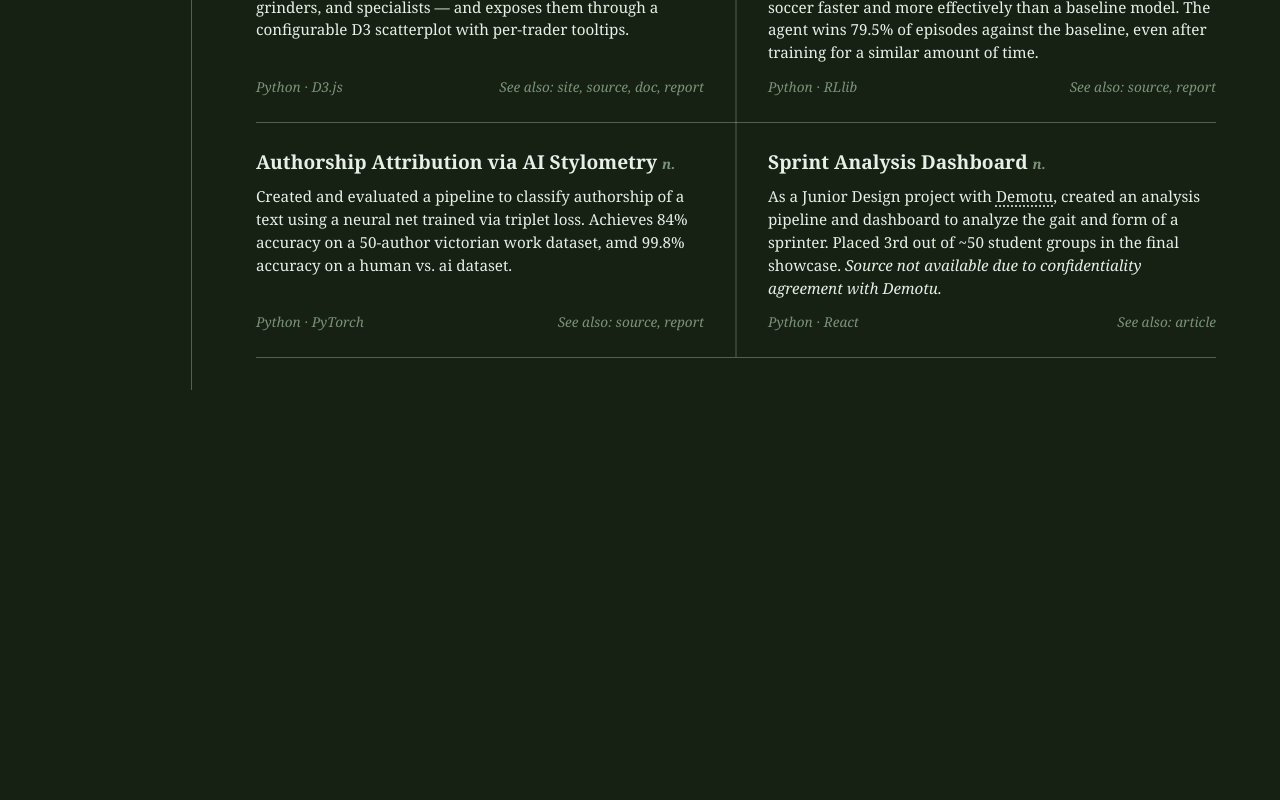
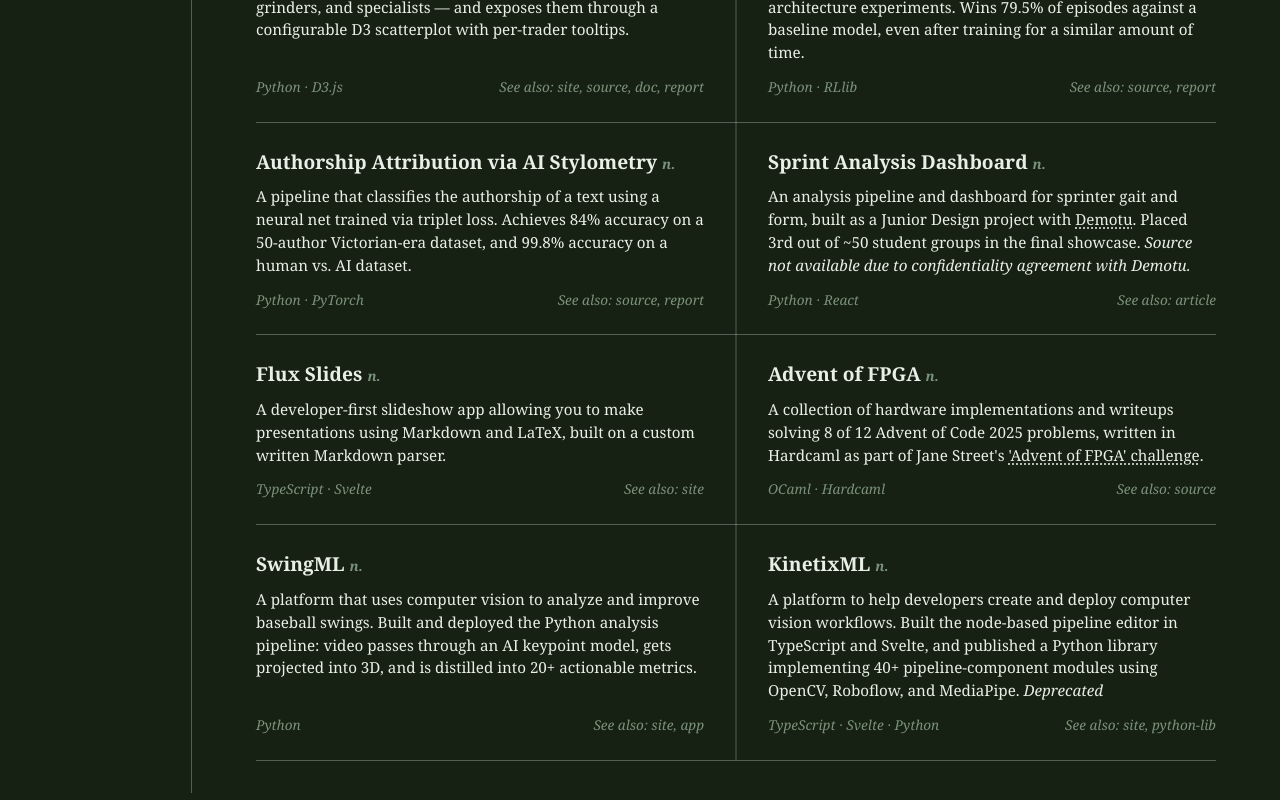
Before and after one commit to VirtualMe64/my-site, a React (Vite) app: page / in a window 1280 px wide. Shown: the part 1975-2775 px from the top of the page. Before the commit the page ends 2429 px from the top, so only its background shows below. Built offline with nearby package versions, Linux system fonts and the light colour scheme; a web font is replaced by a local one.

Commit message:
add remaining projects

```diff
--- a/src/components/sections/Projects.jsx
+++ b/src/components/sections/Projects.jsx
@@ -17,7 +17,7 @@ const projects = [
   {
     name: 'RL Soccer Agent',
     pos: 'n.',
-    def: 'Via reward shaping and experimenting with neural network architecture, we trained a model to play a simple 2v2 game of soccer faster and more effectively than a baseline model. The agent wins 79.5% of episodes against the baseline, even after training for a similar amount of time.',
+    def: 'A reinforcement learning agent that plays a simple 2v2 game of soccer, trained via reward shaping and neural network architecture experiments. Wins 79.5% of episodes against a baseline model, even after training for a similar amount of time.',
     stack: 'Python · RLlib',
     links: [
       { label: 'source', href: 'https://github.com/VirtualMe64/soccer-twos-starter/tree/main' },
@@ -27,7 +27,7 @@ const projects = [
   {
     name: 'Authorship Attribution via AI Stylometry',
     pos: 'n.',
-    def: 'Created and evaluated a pipeline to classify authorship of a text using a neural net trained via triplet loss. Achieves 84% accuracy on a 50-author victorian work dataset, amd 99.8% accuracy on a human vs. ai dataset.',
+    def: 'A pipeline that classifies the authorship of a text using a neural net trained via triplet loss. Achieves 84% accuracy on a 50-author Victorian-era dataset, and 99.8% accuracy on a human vs. AI dataset.',
     stack: 'Python · PyTorch',
     links: [
       { label: 'source', href: 'https://github.com/VirtualMe64/cs7643-style2vec' },
@@ -37,11 +37,49 @@ const projects = [
   {
     name: 'Sprint Analysis Dashboard',
     pos: 'n.',
-    def: <>As a Junior Design project with <a href="https://demotu.org" target="_blank" rel="noreferrer">Demotu</a>, created an analysis pipeline and dashboard to analyze the gait and form of a sprinter. Placed 3rd out of ~50 student groups in the final showcase. <em>Source not available due to confidentiality agreement with Demotu.</em></>,
+    def: <>An analysis pipeline and dashboard for sprinter gait and form, built as a Junior Design project with <a href="https://demotu.org" target="_blank" rel="noreferrer">Demotu</a>. Placed 3rd out of ~50 student groups in the final showcase. <em>Source not available due to confidentiality agreement with Demotu.</em></>,
     stack: 'Python · React',
     links: [ {
       label: 'article', href: 'https://www.cc.gatech.edu/news/student-innovation-shines-spring-2025-cs-junior-design-capstone-expo#3rd'
     } ]
+  },
+  {
+    name: 'Flux Slides',
+    pos: 'n.',
+    def: 'A developer-first slideshow app allowing you to make presentations using Markdown and LaTeX, built on a custom written Markdown parser.',
+    stack: 'TypeScript · Svelte',
+    links: [
+      { label: 'site', href: 'https://flux-slides.vercel.app/' }
+    ]
+  },
+  {
+    name: 'Advent of FPGA',
+    pos: 'n.',
+    def: <>A collection of hardware implementations and writeups solving 8 of 12 Advent of Code 2025 problems, written in Hardcaml as part of Jane Street's <a href="https://blog.janestreet.com/advent-of-fpga-challenge-2025/" target="_blank" rel="noreferrer">'Advent of FPGA' challenge</a>.</>,
+    stack: 'OCaml · Hardcaml',
+    links: [
+      { label: 'source', href: 'https://github.com/VirtualMe64/aoc-hardcaml' }
+    ]
+  },
+  {
+    name: 'SwingML',
+    pos: 'n.',
+    def: 'A platform that uses computer vision to analyze and improve baseball swings. Built and deployed the Python analysis pipeline: video passes through an AI keypoint model, gets projected into 3D, and is distilled into 20+ actionable metrics.',
+    stack: 'Python',
+    links: [
+      { label: 'site', href: 'https://www.swingml.com/' },
+      { label: 'app', href: 'https://apps.apple.com/us/app/swing-ml/id1628224493' }
+    ]
+  },
+  {
+    name: 'KinetixML',
+    pos: 'n.',
+    def: <>A platform to help developers create and deploy computer vision workflows. Built the node-based pipeline editor in TypeScript and Svelte, and published a Python library implementing 40+ pipeline-component modules using OpenCV, Roboflow, and MediaPipe. <em>Deprecated</em></>,
+    stack: 'TypeScript · Svelte · Python',
+    links: [
+      { label: 'site', href: 'https://kml-platform.vercel.app/' },
+      { label: 'python-lib', href: 'https://github.com/Kinetix-ML/kml-pipe-py' }
+    ]
   }
 ]
 
```
